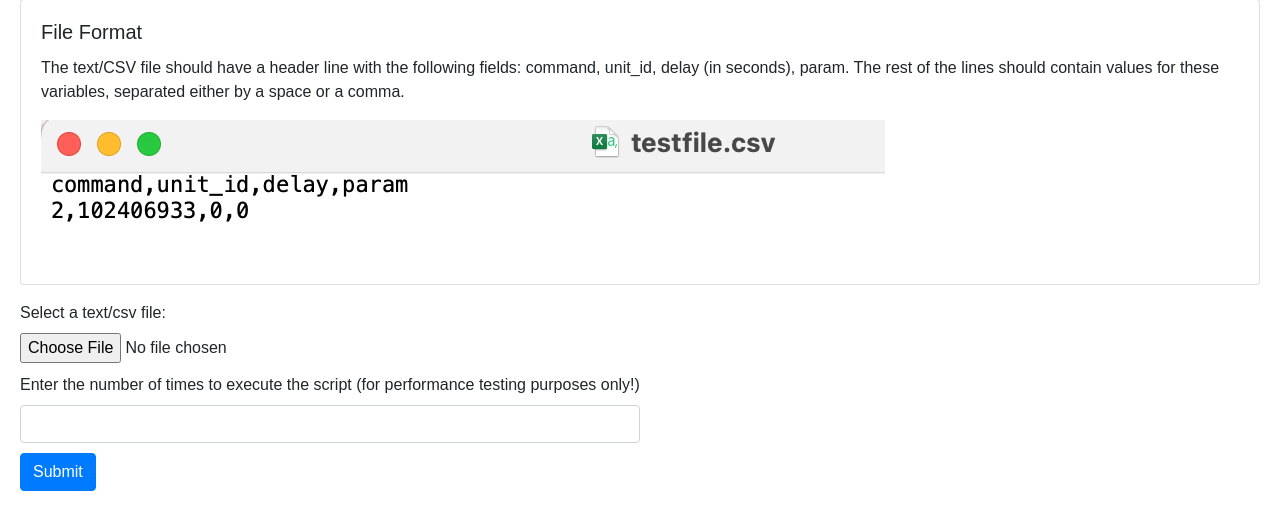
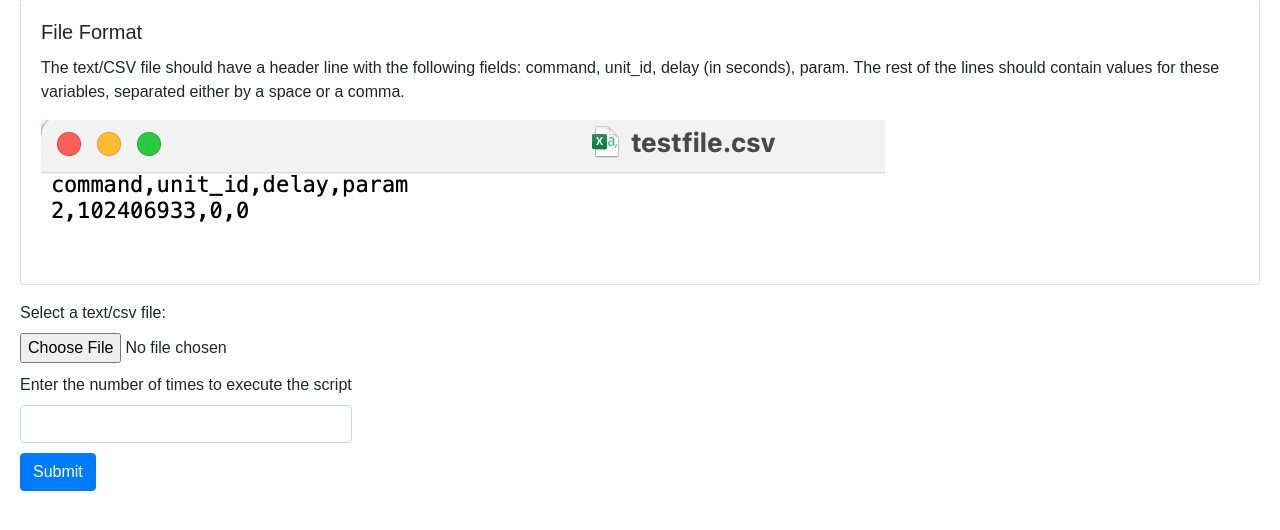
Before and after one commit to VarunJoshi/FlaskWebAppExample, a Flask app: page / in a window 1280 px wide. Shown: the part 37-567 px from the top of the page. Run offline with Flask 3, Linux system fonts and the light colour scheme; some libraries are stand-ins or nearby versions.

Commit message:
Update upload.html

```diff
--- a/templates/upload.html
+++ b/templates/upload.html
@@ -26,7 +26,7 @@
             <input type="file" name="file" class="form-control-file" required>
         </div>
         <div class="form-group">
-            <label>Enter the number of times to execute the script (for performance testing purposes only!)</label><br>
+            <label>Enter the number of times to execute the script</label><br>
             <input type="number" name="times" class="form-control" min="1" step="1" required>
         </div>
         <button type="submit" class="btn btn-primary">Submit</button>
```
